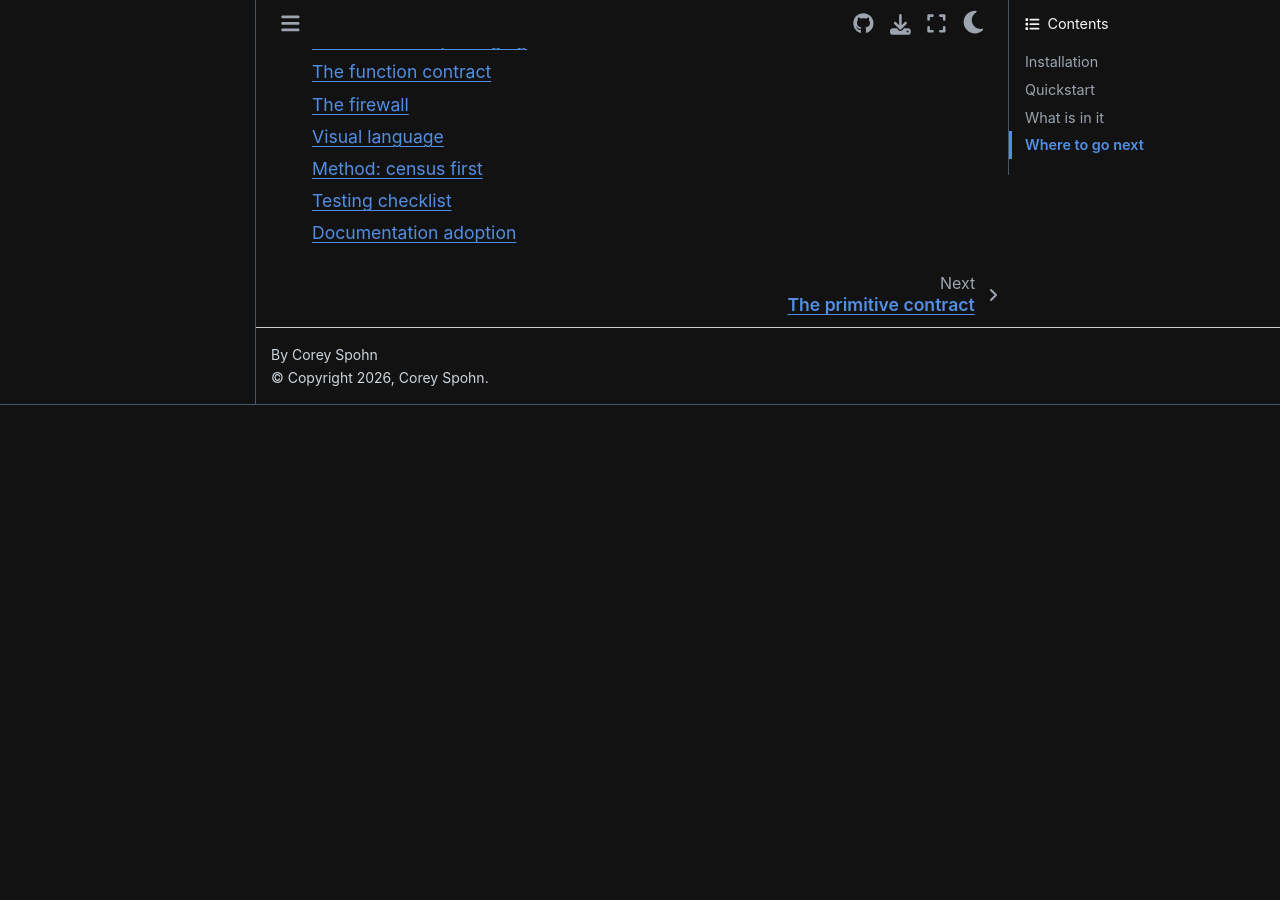
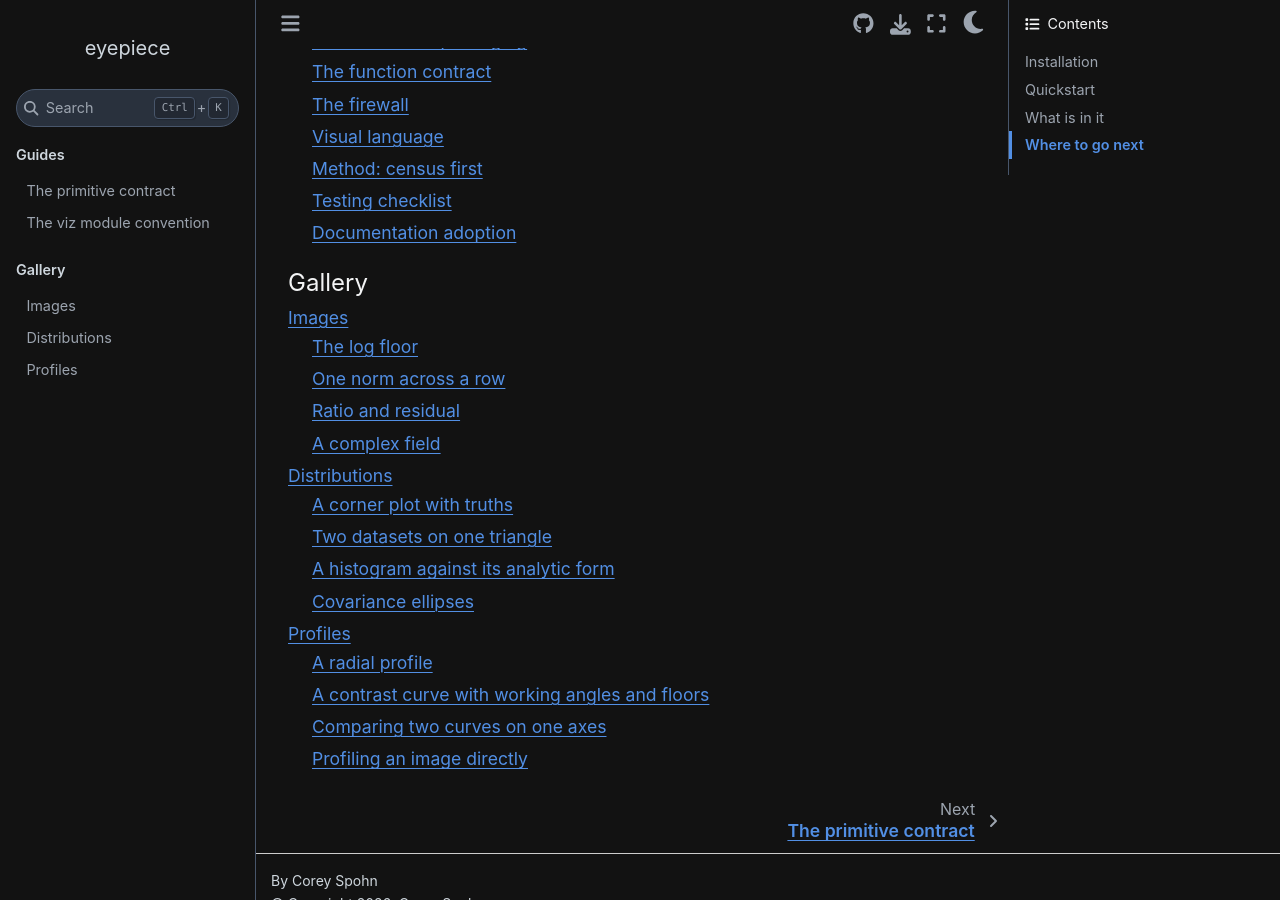
Before and after one commit to CoreySpohn/eyepiece, a Sphinx documentation site: the page built from docs/index.md, in a window 1280 px wide and 900 px high, scrolled down 3295 px. Built offline with Sphinx 7.4.7 and the Sphinx Book theme 1.1.4, drawn with Linux system fonts in a browser that asks for light colours; pages that are not in the unit, such as notebooks, are missing from menus; before the commit the page ends 3700 px from its top, so only the background shows below that; some of the changed lines change nothing that is shown.

Commit message:
docs: add executed gallery pages for images, distributions, and profiles

````diff
--- /dev/null
+++ b/docs/gallery/images.md
@@ -0,0 +1,252 @@
+---
+jupytext:
+  text_representation:
+    extension: .md
+    format_name: myst
+    format_version: 0.13
+kernelspec:
+  display_name: Python 3
+  language: python
+  name: python3
+---
+
+# Images
+
+The image primitives all solve the same underlying problem: a simulated
+focal plane spans many decades of intensity, contains pixels that are
+exactly zero, and is only interesting next to another image of the same
+scene. This page draws each of them on synthetic arrays built in the page
+itself, so every figure below is reproducible from the code beside it and
+nothing here depends on a simulation package.
+
+Every figure is drawn in the dark style mode, activated once in the
+preamble, because a documentation page bakes its images at build time and
+cannot respond to the mode a reader picks later.
+
+```{code-cell} python
+import hwostyle
+import matplotlib.pyplot as plt
+import numpy as np
+
+import eyepiece as ep
+
+hwostyle.use("dark")
+plt.rcParams["savefig.dpi"] = 120
+
+N = 128
+PIXSCALE_LOD = 0.25
+EXTENT = ep.extent_lod_from_pixels(N, PIXSCALE_LOD)
+
+u = (np.arange(N) - (N - 1) / 2.0) * PIXSCALE_LOD
+x, y = np.meshgrid(u, u)
+r = np.hypot(x, y)
+
+
+def point(px, py, flux):
+    """A single unresolved source, in arbitrary intensity units."""
+    return flux * np.exp(-0.5 * (np.hypot(x - px, y - py) / 0.35) ** 2)
+
+
+def speckles(seed, level=1.0):
+    """A power-law halo modulated by a speckle field of the given strength."""
+    rng = np.random.default_rng(seed)
+    return 3e-6 * (1.0 + r) ** -2.5 * (0.2 + level * rng.chisquare(2, size=r.shape))
+
+
+CORE = point(0.0, 0.0, 1.0)
+
+psf = CORE + speckles(11)
+psf[:, 47] = 0.0
+psf[90:96, 20:26] = 0.0
+```
+
+## The log floor
+
+`imshow_log` clips its data to `floor` before the norm is built, which is
+what allows the array above to be displayed at all: the dead column and the
+dead pixel block are exactly zero, and a `LogNorm` autoscaled to those
+values raises instead of drawing anything. Because the clip runs
+first, the zeros are lifted to `floor` and land at the bottom of the
+colormap along with everything else too faint to matter.
+
+The floor therefore sets the displayed dynamic range as well, which the two
+panels below demonstrate on the identical array. A low floor shows the
+faint halo down to the level where the speckle field runs out, and a floor
+raised five decades keeps only the core and the brightest speckles. Both
+panels carry the extent from `extent_lod_from_pixels` and the axis labels
+from `label_lod`, so the reader sees separations rather than pixel indices.
+
+```{code-cell} python
+fig, axes = plt.subplots(1, 2, figsize=(7.6, 3.2), layout="constrained")
+
+low = ep.imshow_log(psf, ax=axes[0], extent=EXTENT, floor=1e-12)
+high = ep.imshow_log(psf, ax=axes[1], extent=EXTENT, floor=1e-7)
+
+ep.label_lod(axes[0])
+axes[1].set_xlabel(r"$x$ [$\lambda/D$]")
+axes[0].set_title("floor = 1e-12")
+axes[1].set_title("floor = 1e-7")
+```
+
+The result carries the artists it drew, so anything the primitive did not
+expose is still reachable, and an animation over a cube costs one call per
+frame through `.update`, which re-applies the same floor to the new data.
+
+```{code-cell} python
+print(sorted(low.artists))
+print(type(low.artists["image"]).__name__, type(low.artists["cbar"]).__name__)
+```
+
+## One norm across a row
+
+`compare_row` builds a single norm from the minimum and maximum across all
+of the images and passes that same object to every panel, so the three
+frames below are directly comparable and not merely rescaled to look alike.
+The images are three speckle levels of the same scene with a companion at a
+fixed position and a fixed flux, and that companion emerges as the speckles
+around it fall rather than because a panel was stretched differently.
+
+Pinning `vmin` keeps the low end of the shared norm at a chosen value rather
+than letting the faintest panel set it, and `cbar_label` names the quantity
+once for the whole row. Because the row was handed axes it did not create,
+the shared colorbar is an inset just outside the last panel, which leaves
+the caller's three-panel layout exactly as it was assembled.
+
+```{code-cell} python
+companion = point(2.6, 1.4, 4e-6)
+levels = [8.0, 2.0, 0.5]
+frames = [CORE + speckles(3, lev) + companion for lev in levels]
+
+fig, axes = plt.subplots(1, 3, figsize=(8.4, 2.9), layout="constrained")
+row = ep.compare_row(
+    frames,
+    titles=[f"speckles x {lev:g}" for lev in levels],
+    axes=axes,
+    extent=EXTENT,
+    vmin=1e-9,
+    cbar_label="intensity",
+)
+ep.label_lod(axes[0])
+for ax in axes[1:]:
+    ax.set_xlabel(r"$x$ [$\lambda/D$]")
+```
+
+## Ratio and residual
+
+`triptych` draws A and B through `compare_row`, so the first two panels
+still share one norm and one colorbar, then adds a third panel that compares
+them. The pair below is one speckle field before and after a correction that
+suppresses it inside nine lambda over D, with a companion present in the
+corrected frame.
+
+With `mode="ratio"` the third panel is `b / a` on a diverging norm centered
+on one, so the suppressed region and the companion sit on opposite sides of
+the center color and everything left alone by the correction sits at the
+center itself. The clip is the 99th percentile of the departure from unity,
+which keeps the handful of pixels where A is nearly zero from washing out
+the structure worth seeing.
+
+```{code-cell} python
+halo = speckles(7, 6.0)
+dark_hole = 0.08 + 0.92 * (1.0 - np.exp(-((r / 9.0) ** 2)))
+
+before = CORE + halo
+after = CORE + halo * dark_hole + companion
+
+fig, axes = plt.subplots(1, 3, figsize=(8.8, 2.9), layout="constrained")
+ratio = ep.triptych(
+    before,
+    after,
+    mode="ratio",
+    titles=["uncorrected", "corrected", "ratio"],
+    axes=axes,
+    extent=EXTENT,
+)
+ep.label_lod(axes[0])
+```
+
+The same pair with `mode="residual"` puts `b - a` in the third panel on the
+symmetric-about-zero norm that `imshow_diverging` builds. A ratio answers
+"by what factor did this pixel change" and gives the faint outer region as
+much weight as the bright center, while a residual answers "by how much" and
+is dominated by wherever the intensity was largest, which is why the
+suppressed inner halo takes over the panel and the companion nearly
+disappears from it.
+
+```{code-cell} python
+fig, axes = plt.subplots(1, 3, figsize=(8.8, 2.9), layout="constrained")
+residual = ep.triptych(
+    before,
+    after,
+    mode="residual",
+    titles=["uncorrected", "corrected", "difference"],
+    axes=axes,
+    extent=EXTENT,
+)
+residual.artists["image"][2].set_clim(-2e-6, 2e-6)
+ep.label_lod(axes[0])
+```
+
+Tightening that panel's norm is the second line of the cell above, and it is
+worth reading as an example of the contract rather than as a detail of this
+figure. The comparison panel's bound is not a `triptych` parameter, so it is
+set afterward on the artist the result handed back, which is the documented
+move whenever a primitive does not expose something: route it through a
+keyword dict if one reaches the right call, and otherwise reach through the
+artists.
+
+A signed map on its own goes through `imshow_diverging` directly, which is
+the same third panel without the two reference panels beside it. Its `vlim`
+pins the symmetric bound rather than deriving it from the data, so a bound
+chosen to keep the companion visible is honored even though the brightest
+suppressed pixels saturate at it, and two maps drawn from separate calls
+under the same `vlim` remain comparable.
+
+```{code-cell} python
+fig, ax = plt.subplots(figsize=(4.2, 3.4), layout="constrained")
+diff = ep.imshow_diverging(
+    after - before,
+    ax=ax,
+    extent=EXTENT,
+    vlim=3e-6,
+    cbar_label="difference",
+)
+ep.label_lod(ax)
+```
+
+## A complex field
+
+`show_field` lays a complex array out as real and imaginary over amplitude
+and phase. Each of the first three panels is scaled to its own power of ten
+and says so in its title, which is what keeps a panel readable when its
+values sit many decades below the field's peak. A panel far enough down to
+be numerical noise, the imaginary part of a real and symmetric array for
+instance, is labeled as machine zero rather than presented as structure.
+
+Phase is undefined where there is no light, so it is masked rather than
+drawn as numerical noise. The mask defaults to wherever the amplitude
+clears a small fraction of its peak, and here it is passed explicitly as the
+pupil itself. Given a figure through `fig=`, the primitive builds its own
+two by two grid inside that figure and touches nothing else.
+
+```{code-cell} python
+radius = 0.55 * u[-1]
+rho = r / radius
+pupil = rho <= 1.0
+amplitude = pupil * (1.0 - 0.4 * np.clip(rho, 0.0, 1.0) ** 2)
+phase = 5.0 * (x**2 - y**2) / radius**2 + 1.2 * x / radius
+field = amplitude * np.exp(1j * phase)
+
+fig = plt.figure(figsize=(6.6, 5.4), layout="constrained")
+panels = ep.show_field(field, fig=fig, mask=pupil, label="Aberrated pupil")
+```
+
+The returned `MosaicResult` holds the four panels in
+`[Real, Imaginary, Amplitude, Phase]` order, together with the images,
+colorbars, and titles it made, so a caller can adjust any one of them
+without re-deriving which artist came from where.
+
+```{code-cell} python
+print(panels.axes.shape, sorted(panels.artists))
+print([t.get_text().splitlines()[0] for t in panels.artists["title"]])
+```
--- /dev/null
+++ b/docs/gallery/profiles.md
@@ -0,0 +1,196 @@
+---
+jupytext:
+  text_representation:
+    extension: .md
+    format_name: myst
+    format_version: 0.13
+kernelspec:
+  display_name: Python 3
+  language: python
+  name: python3
+---
+
+# Profiles
+
+A profile collapses an image, or a performance estimate, onto separation
+from the star, and the two shapes it takes are a radial profile of an image
+and a contrast curve. Neither primitive on this page computes anything: both
+take arrays the caller already has, because the averaging scheme, the bin
+edges, and the units belong to whatever produced the numbers. The arrays
+below are built in the page with NumPy for exactly that reason.
+
+Every figure is drawn in the dark style mode, activated once in the
+preamble, because a documentation page bakes its images at build time and
+cannot respond to the mode a reader picks later.
+
+```{code-cell} python
+import hwostyle
+import matplotlib.pyplot as plt
+import numpy as np
+
+import eyepiece as ep
+
+hwostyle.use("dark")
+plt.rcParams["savefig.dpi"] = 120
+
+N = 128
+PIXSCALE_LOD = 0.25
+
+u = (np.arange(N) - (N - 1) / 2.0) * PIXSCALE_LOD
+x, y = np.meshgrid(u, u)
+r = np.hypot(x, y)
+
+rng = np.random.default_rng(19)
+core = np.exp(-0.5 * (r / 0.35) ** 2)
+halo = 3e-6 * (1.0 + r) ** -2.5
+image = core + halo * rng.chisquare(2, size=r.shape)
+
+
+def radial_profile(values, radius, nbins=48):
+    """Mean of `values` in `nbins` equal-width annuli, as (centers, means)."""
+    edges = np.linspace(0.0, radius.max(), nbins + 1)
+    index = np.clip(np.digitize(radius.ravel(), edges) - 1, 0, nbins - 1)
+    total = np.bincount(index, weights=values.ravel(), minlength=nbins)
+    count = np.bincount(index, minlength=nbins)
+    return 0.5 * (edges[:-1] + edges[1:]), total / count
+```
+
+## A radial profile
+
+`plot_radial` draws precomputed separations against precomputed values and
+sets no axis label of its own, since it cannot know whether the separations
+are in lambda over D, arcseconds, astronomical units, or pixels. The labels
+below are therefore passed explicitly, and the log scale is asked for
+through `log=True` rather than set afterward.
+
+The profile itself is the azimuthal mean of the image, computed above in
+eight lines of NumPy, which is the division of labor the library keeps
+everywhere: the caller owns the reduction, and the primitive owns the
+drawing.
+
+```{code-cell} python
+sep, profile = radial_profile(image, r)
+
+fig, ax = plt.subplots(figsize=(5.4, 3.2), layout="constrained")
+prof = ep.plot_radial(
+    sep,
+    profile,
+    ax=ax,
+    log=True,
+    label="azimuthal mean",
+    xlabel=r"$r$ [$\lambda/D$]",
+    ylabel="mean intensity",
+)
+ax.legend()
+```
+
+## A contrast curve with working angles and floors
+
+`plot_contrast_curve` adds the annotations that make a contrast curve
+readable. Everything inside `iwa` and outside `owa` is shaded, because those
+regions are not measurements, and the shading is a rectangle anchored to the
+axes edge rather than to the limits of the moment, so it still reaches the
+edge after a later curve widens the x range. Each entry in `floors` is a
+reference limit drawn as its own dashed curve in the next palette color,
+which is how a curve is read against the noise sources that set it.
+
+```{code-cell} python
+sep_curve = np.linspace(1.0, 30.0, 200)
+raw = 3e-8 * (sep_curve / 5.0) ** -1.6 + 4e-11
+photon = 6e-11 * np.ones_like(sep_curve)
+detector = 2e-11 * (sep_curve / 5.0) ** -0.4
+
+floors = [
+    (sep_curve, photon, "photon noise"),
+    (sep_curve, detector, "detector noise"),
+]
+
+fig, ax = plt.subplots(figsize=(5.8, 3.4), layout="constrained")
+curve = ep.plot_contrast_curve(
+    sep_curve,
+    raw,
+    ax=ax,
+    iwa=3.0,
+    owa=25.0,
+    floors=floors,
+    label="raw contrast",
+    xlabel=r"$r$ [$\lambda/D$]",
+    ylabel=r"$5\sigma$ contrast",
+)
+ax.set_xlim(1.0, 30.0)
+ax.legend(loc="upper right")
+```
+
+## Comparing two curves on one axes
+
+Comparing curves is the normal way this function is used, and the comparison
+is made by calling it twice with the same `ax`. The second call repeats
+`iwa`, `owa`, and `floors` verbatim, and neither the shading nor the floor
+curves are duplicated: each kind of annotation is tracked per axes and
+redrawn only when it is genuinely missing, so the second call contributes
+its curve and nothing else.
+
+Colors come from the same per-axes counter, which is why the second curve is
+a different color from the first without either call naming one. The floor
+curves drawn by the first call took the two colors after it, so the
+post-processed curve below is the fourth color of the palette rather than
+the second.
+
+```{code-cell} python
+processed = raw / 9.0 + 5e-12
+
+fig, ax = plt.subplots(figsize=(5.8, 3.4), layout="constrained")
+first = ep.plot_contrast_curve(
+    sep_curve,
+    raw,
+    ax=ax,
+    iwa=3.0,
+    owa=25.0,
+    floors=floors,
+    label="raw contrast",
+    xlabel=r"$r$ [$\lambda/D$]",
+    ylabel=r"$5\sigma$ contrast",
+)
+second = ep.plot_contrast_curve(
+    sep_curve,
+    processed,
+    ax=ax,
+    iwa=3.0,
+    owa=25.0,
+    floors=floors,
+    label="after subtraction",
+)
+ax.set_xlim(1.0, 30.0)
+ax.legend(loc="upper right")
+```
+
+The two results say which call drew what. The first carries the shading
+rectangles, their labels, and the floor lines alongside its own curve, and
+the second carries only its curve, so a caller reaching for an annotation
+always finds it on the call that actually made it.
+
+```{code-cell} python
+print("first call:", sorted(first.artists))
+print("second call:", sorted(second.artists))
+print("floor curves:", len(first.artists["lines"]))
+```
+
+## Profiling an image directly
+
+`radial_profile_plot` is the one function in this module that computes
+anything, and it does so by calling `hwoutils.radial.radial_profile` rather
+than reimplementing the reduction. It lives behind the `eyepiece[hwo]`
+extra, which supplies `hwoutils` and, with it, the unit conversions behind
+`extent_arcsec`, `extent_au`, and `Frame.extent_arcsec`. Because that extra
+is not part of the documentation environment, the call below is shown rather
+than executed, and without `hwoutils` installed it raises an `ImportError`
+naming the extra.
+
+```python
+result = ep.radial_profile_plot(image, PIXSCALE_LOD, log=True, label="azimuthal mean")
+```
+
+Unlike `plot_radial`, this function is told its units, since the pixel scale
+is an argument, so it defaults the x label to a lambda over D separation
+label. Everything else is handed straight to `plot_radial`, and the same
+`PlotResult` comes back.
--- /dev/null
+++ b/docs/gallery/stats.md
@@ -0,0 +1,194 @@
+---
+jupytext:
+  text_representation:
+    extension: .md
+    format_name: myst
+    format_version: 0.13
+kernelspec:
+  display_name: Python 3
+  language: python
+  name: python3
+---
+
+# Distributions
+
+Sampled distributions get looked at in four ways: a triangle plot of every
+pair of parameters, the same triangle with a second dataset laid over it, a
+single marginal against the analytic form it should match, and a confidence
+region drawn as an ellipse. The primitives on this page cover those four,
+and the samples below are drawn from seeded generators inside the page, so
+the figures are reproducible and nothing here reads a file.
+
+Every figure is drawn in the dark style mode, activated once in the
+preamble, because a documentation page bakes its images at build time and
+cannot respond to the mode a reader picks later.
+
+```{code-cell} python
+import hwostyle
+import matplotlib.pyplot as plt
+import numpy as np
+
+import eyepiece as ep
+
+hwostyle.use("dark")
+plt.rcParams["savefig.dpi"] = 120
+
+PARAMS = ["period", "amplitude", "phase"]
+LABELS = {
+    "period": r"$P$ [d]",
+    "amplitude": r"$K$ [m s$^{-1}$]",
+    "phase": r"$\phi$ [rad]",
+}
+TRUTHS = {"period": 12.4, "amplitude": 3.1, "phase": 0.8}
+
+MEAN = np.array([12.4, 3.1, 0.8])
+COV = np.array(
+    [
+        [0.090, 0.045, -0.020],
+        [0.045, 0.062, 0.008],
+        [-0.020, 0.008, 0.035],
+    ]
+)
+
+
+def draw(seed, n=4000, shift=0.0, cov=COV):
+    """A correlated three-parameter sample set, as a dict of 1D arrays."""
+    rng = np.random.default_rng(seed)
+    values = rng.multivariate_normal(MEAN + shift, cov, size=n)
+    return dict(zip(PARAMS, values.T, strict=True))
+
+
+posterior = draw(0)
+```
+
+## A corner plot with truths
+
+`corner` puts a one-dimensional histogram on each diagonal cell and a
+two-dimensional density below it, hides the upper triangle, and labels only
+the outer edge of the grid so the interior stays readable. The dashed guides
+are the `truths` dict, drawn vertically on the diagonal and both vertically
+and horizontally below it, which is how a recovered posterior is checked
+against the values that generated it. A parameter absent from `truths` is
+simply drawn without a guide.
+
+Handing `corner` an existing grid is the ax-first path, and it is the reason
+`title` is rejected in that case: a caller who built the figure may have put
+other content in it, and a suptitle would land on top of that content. The
+title here is therefore set on the figure the caller owns.
+
+```{code-cell} python
+n = len(PARAMS)
+fig, axes = plt.subplots(n, n, figsize=(6.2, 5.6), layout="constrained")
+
+tri = ep.corner(
+    posterior,
+    PARAMS,
+    truths=TRUTHS,
+    labels=LABELS,
+    bins=28,
+    axes=axes,
+)
+fig.suptitle("Recovered posterior against the input values")
+```
+
+## Two datasets on one triangle
+
+`corner_overlay` draws several sample sets into the same grid, each in its
+own palette color, as step histograms on the diagonal and scatter below it.
+The two sets below differ by a small shift in every parameter and by a
+wider covariance, which is the shape a comparison of two inference runs
+usually takes. Density gives way to scatter here because two filled meshes
+stacked on one cell hide each other, while two point clouds do not.
+
+The legend needs somewhere to go, and the upper triangle of a corner plot is
+empty by construction, so the top right cell is turned back on with its
+ticks and spines removed and the dataset legend is parked there. Nothing
+outside the grid is consumed.
+
+```{code-cell} python
+wide = COV * 2.4
+overlay = ep.corner_overlay(
+    [posterior, draw(1, shift=0.35, cov=wide)],
+    PARAMS,
+    labels=LABELS,
+    names=["baseline", "inflated errors"],
+    bins=28,
+)
+overlay.fig.set_size_inches(6.2, 5.6)
+```
+
+## A histogram against its analytic form
+
+`hist_vs_pdf` normalizes the histogram and evaluates a callable over the
+sample range, which makes it the fastest check that a generator produces
+what its derivation says it should. The samples below are the modulus of a
+circular complex Gaussian, whose distribution is Rayleigh with the same
+scale as the real and imaginary parts, and the curve is that Rayleigh
+density evaluated directly. Agreement across the whole range, rather than
+only near the mode, is what the figure is for, so the y scale is
+logarithmic.
+
+Both the histogram and the curve take their labels through the arguments
+that reach `ax.hist` and `ax.plot`, and the legend is drawn by the caller on
+the axes the result hands back.
+
+```{code-cell} python
+rng = np.random.default_rng(5)
+sigma = 1.4
+amplitude = np.abs(rng.normal(0.0, sigma, 20000) + 1j * rng.normal(0.0, sigma, 20000))
+
+
+def rayleigh_pdf(a):
+    return a / sigma**2 * np.exp(-0.5 * (a / sigma) ** 2)
+
+
+fig, ax = plt.subplots(figsize=(5.4, 3.2), layout="constrained")
+res = ep.hist_vs_pdf(
+    amplitude,
+    rayleigh_pdf,
+    ax=ax,
+    bins=60,
+    log=True,
+    label="samples",
+    line_kw={"label": "Rayleigh density", "lw": 2},
+)
+ax.set_xlabel("amplitude")
+ax.set_ylabel("probability density")
+ax.set_ylim(1e-4, 1.0)
+ax.legend()
+```
+
+## Covariance ellipses
+
+`cov_ellipse` turns a two by two covariance matrix into the ellipse it
+describes, at whatever multiple of a standard deviation is asked for. The
+ellipse is a patch added to the axes and nothing else is drawn, so the
+scatter underneath it, the limits, and the labels stay the caller's to set.
+Drawing the one and two sigma contours from the sample covariance of the
+points below is the usual check that a fitted uncertainty actually matches
+the spread of the samples it came from.
+
+```{code-cell} python
+pair = np.vstack([posterior["period"], posterior["amplitude"]])
+mean = pair.mean(axis=1)
+cov = np.cov(pair)
+
+fig, ax = plt.subplots(figsize=(4.6, 3.8), layout="constrained")
+ax.scatter(pair[0], pair[1], s=3, alpha=0.25, edgecolors="none")
+
+one_sigma_kw = {"lw": 2, "label": r"$1\sigma$"}
+two_sigma_kw = {"lw": 2, "ls": "--", "label": r"$2\sigma$"}
+
+one = ep.cov_ellipse(mean, cov, ax=ax, n_sigma=1, ellipse_kw=one_sigma_kw)
+two = ep.cov_ellipse(mean, cov, ax=ax, n_sigma=2, ellipse_kw=two_sigma_kw)
+ax.set_xlabel(LABELS["period"])
+ax.set_ylabel(LABELS["amplitude"])
+ax.legend(loc="upper left")
+```
+
+The patches come back under the `ellipse` key, which is what makes a later
+adjustment a matter of setting a property rather than redrawing the figure.
+
+```{code-cell} python
+print(sorted(one.artists), type(one.artists["ellipse"]).__name__)
+```
--- a/docs/index.md
+++ b/docs/index.md
@@ -142,6 +142,15 @@
 
 ```{toctree}
 :maxdepth: 2
+:caption: Gallery
+
+gallery/images
+gallery/stats
+gallery/profiles
+```
+
+```{toctree}
+:maxdepth: 2
 :caption: API Reference
 :hidden:
 
````
